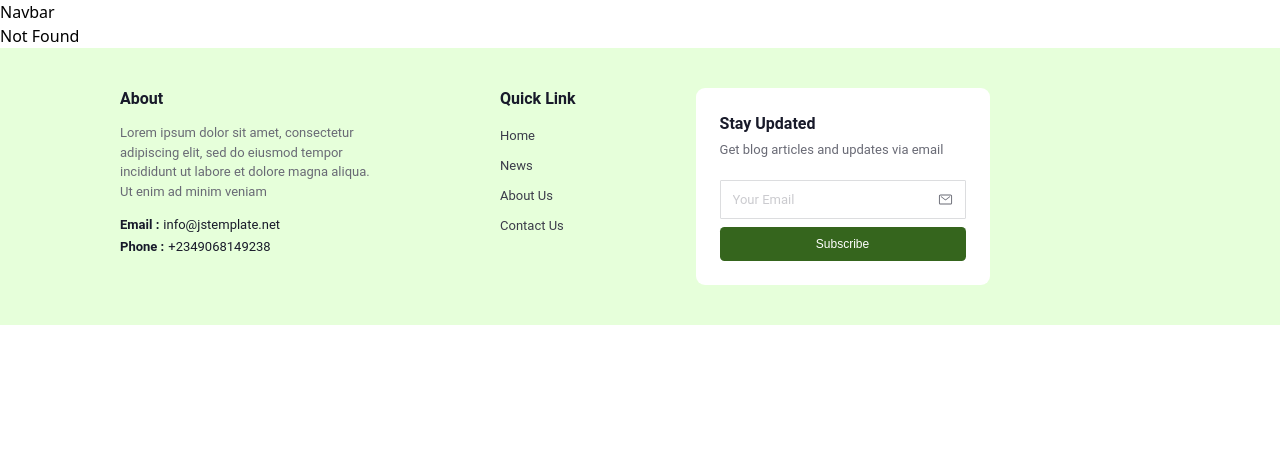
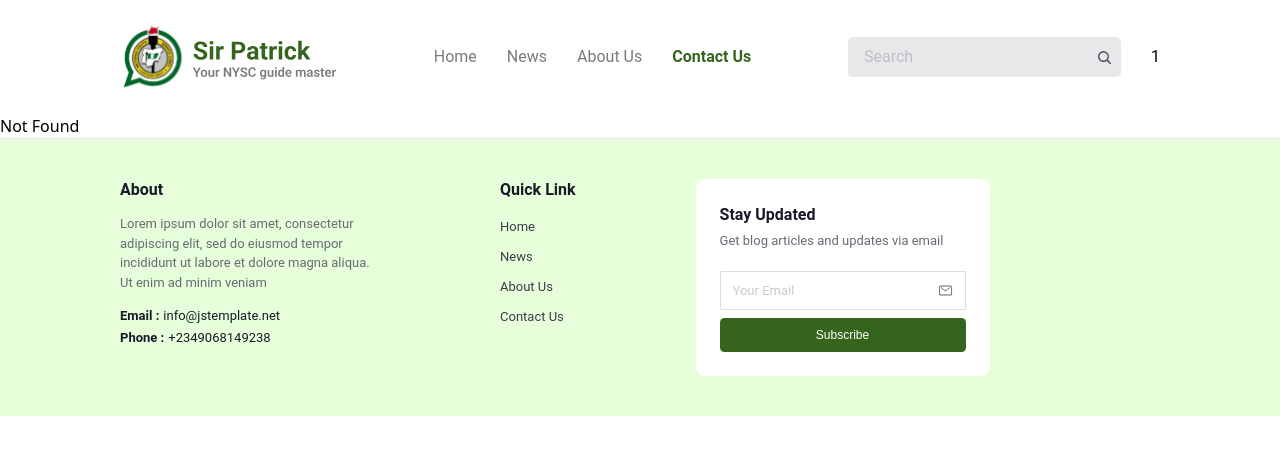
Before and after one commit to HenryAgu/sir-patrick, a React (Vite) app: page /contact in a window 1280 px wide. Shown: the top 454 px of the page. Built offline with nearby package versions, Linux system fonts and the light colour scheme.

Commit message:
feat: navbar desktop

```diff
--- a/src/components/layout/Footer.tsx
+++ b/src/components/layout/Footer.tsx
@@ -25,7 +25,7 @@ const Footer = () => {
     },
   ];
   return (
-    <footer className="bg-secondary-100 px-5 lg:px-30 py-10 font-roboto">
+    <footer className="bg-brand-green-300 px-5 lg:px-30 py-10 font-roboto border-t border-t-secondary-100">
       <div className="container mx-auto w-full flex lg:flex-row flex-col-reverse items-center lg:items-start text-center lg:text-left gap-x-30 2xl:gap-x-40">
         <div className="flex flex-col gap-y-3.5 border-t lg:border-t-0 border-brand-gray-300 pt-5 lg:pt-0 w-full lg:w-fit">
           <p className="text-secondary-900 text-base leading-[21px] font-semibold hidden lg:block">
--- a/src/components/layout/Navbar.tsx
+++ b/src/components/layout/Navbar.tsx
@@ -1,8 +1,47 @@
+import { Link } from "@tanstack/react-router";
 
 const Navbar = () => {
+  type NavMenu = {
+    title: string;
+    path: string;
+  };
+
+  const navMenu: NavMenu[] = [
+    { title: "Home", path: "/" },
+    { title: "News", path: "/news" },
+    { title: "About Us", path: "/about" },
+    { title: "Contact Us", path: "/contact" },
+  ];
+
   return (
-    <div>Navbar</div>
-  )
-}
+    <nav className="px-5 lg:px-30 py-6 flex items-center justify-between font-roboto">
+      <img src="/icons/Logo.svg" alt="logo" />
+      <ul className="flex items-center gap-x-7.5">
+        {navMenu.map((item, index) => (
+          <li key={index}>
+            <Link
+              to={item.path}
+              activeProps={{
+                className: "text-brand-green-900 font-bold",
+              }}
+              inactiveProps={{
+                className: "text-base font-normal text-brand-gray-500 transition-color duration-200 ease-in hover:text-brand-green-900",
+              }}
+            >
+              {item.title}
+            </Link>
+          </li>
+        ))}
+      </ul>
+      <div className="flex items-center gap-x-7.5">
+        <div className="flex items-center gap-x-3 bg-secondary-100 p-2 pl-4 rounded-[5px]">
+          <input type="text" placeholder="Search" className="text-secondary-400 text-base font-normal focus:outline-secondary-100 w-full"/>
+          <img src="/icons/search.svg" alt="search_icon"/>
+        </div>
+        <div className="">1</div>
+      </div>
+    </nav>
+  );
+};
 
-export default Navbar
+export default Navbar;
--- a/src/index.css
+++ b/src/index.css
@@ -13,7 +13,7 @@
   }
 }
 @theme {
-  --color-secondary-100: #e6ffda;
+  --color-secondary-100: #E8E8EA;
   --color-secondary-200: #dcdddf;
   --color-secondary-400: #97989f;
   --color-secondary-500: #696a75;
@@ -21,7 +21,9 @@
   --color-secondary-800: #181a2a;
   --color-secondary-900: #181a2a;
 
+  --color-brand-green-300: #E6FFDA;
   --color-brand-green-900: #35651d;
 
   --color-brand-gray-300: #e8e8ea;
+  --color-brand-gray-500: #797981;
 }
```
Also changed, not shown: public/icons/Logo.svg (added), public/icons/search.svg (added).
